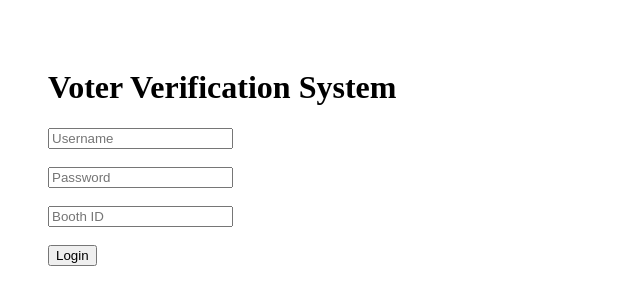
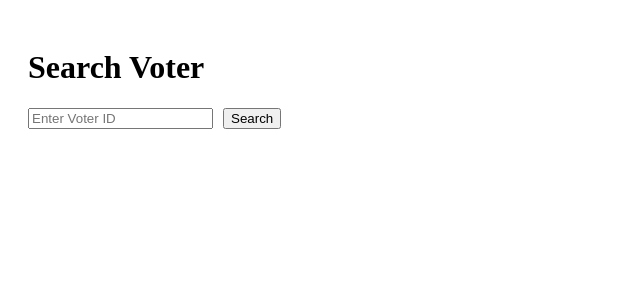
Before and after one commit to meghabchandran/2023-2027_BATCH_CSD334_04_VOTER_VERIFICATION_SYSTEM, a React (Vite) app in the folder my-react-app/: page / in a window 1280 px wide. Shown: the top 304 px of the page, without its empty margins (0-640 px from the left). Built offline with nearby package versions, Linux system fonts and the light colour scheme.

Commit message:
Delinked the login page from route

```diff
--- a/my-react-app/src/App.jsx
+++ b/my-react-app/src/App.jsx
@@ -1,5 +1,4 @@
 import { BrowserRouter, Routes, Route } from "react-router-dom"
-import Home from "./pages/Home"
 import Search from "./pages/Search"
 import VoterProfile from "./pages/VoterProfile"
 
@@ -7,7 +6,7 @@ function App() {
   return (
     <BrowserRouter>
       <Routes>
-        <Route path="/" element={<Home />} />
+        <Route path="/" element={<Search />} />
         <Route path="/search" element={<Search />} />
         <Route path="/voter-profile" element={<VoterProfile />} />
       </Routes>
--- a/my-react-app/src/pages/Home.jsx
+++ /dev/null
@@ -1,28 +0,0 @@
-import { useNavigate } from "react-router-dom"
-
-function Home() {
-  const navigate = useNavigate()
-
-  const handleLogin = () => {
-    navigate("/search")
-  }
-
-  return (
-    <div style={{ padding: "40px" }}>
-      <h1>Voter Verification System</h1>
-
-      <input placeholder="Username" />
-      <br /><br />
-
-      <input placeholder="Password" type="password" />
-      <br /><br />
-
-      <input placeholder="Booth ID" />
-      <br /><br />
-
-      <button onClick={handleLogin}>Login</button>
-    </div>
-  )
-}
-
-export default Home
```
